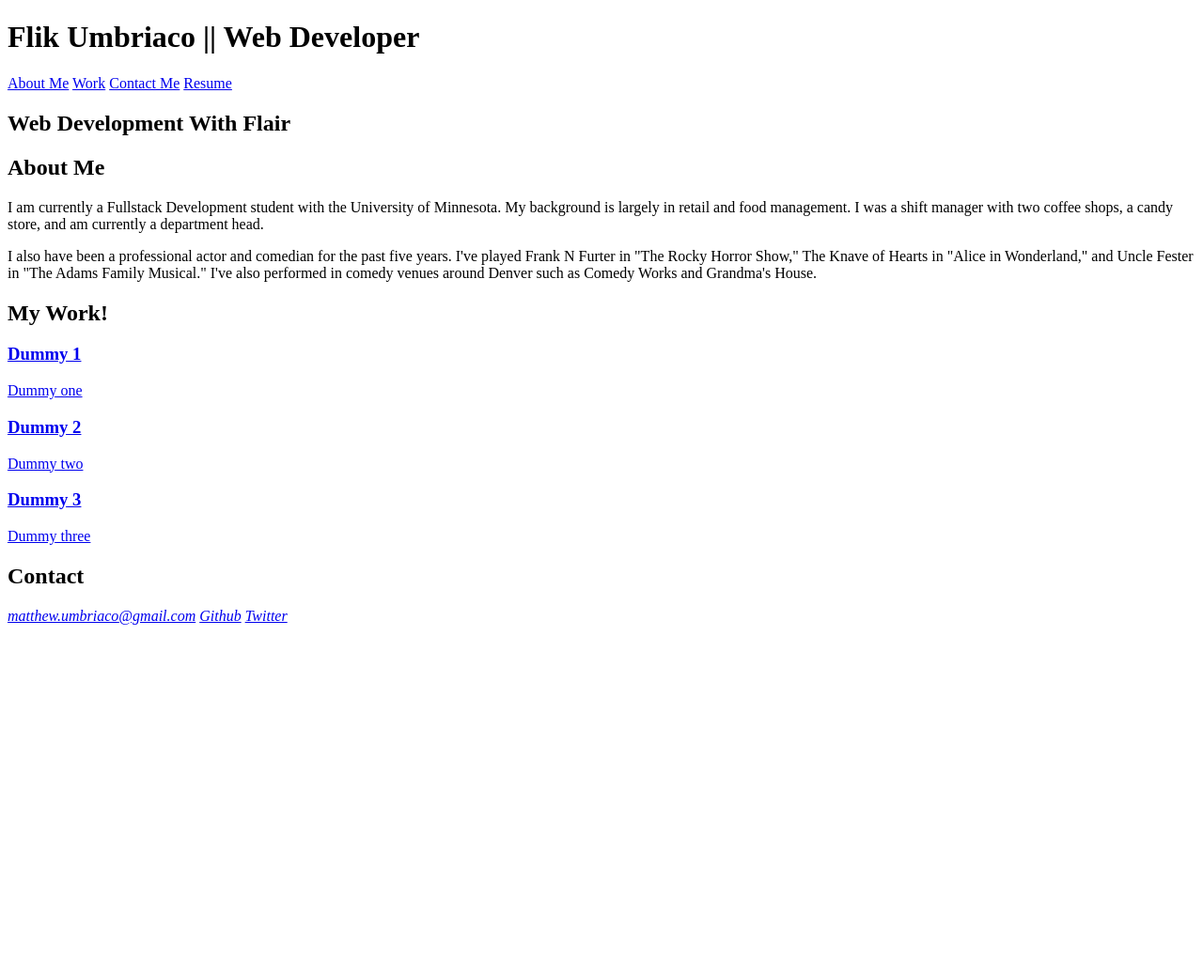
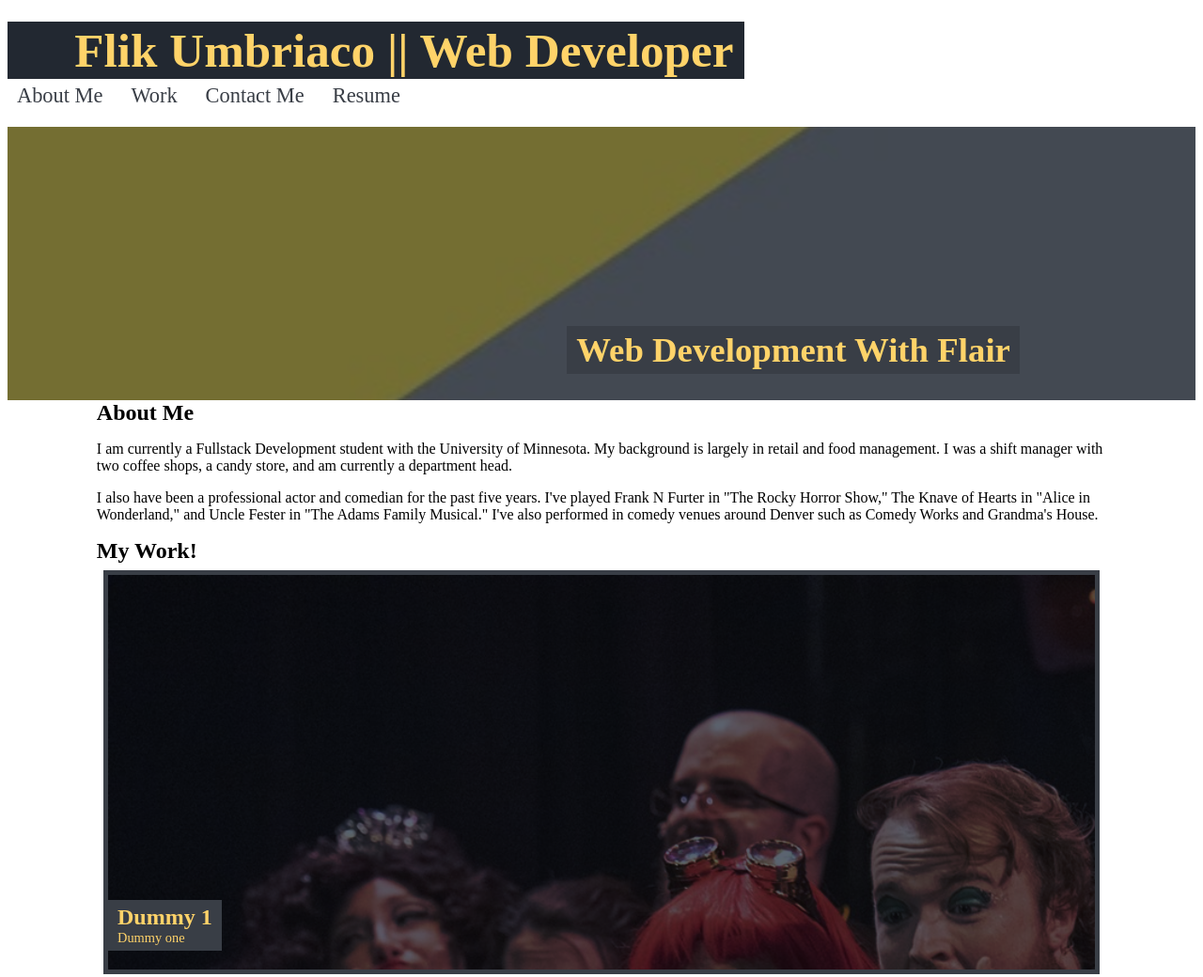
Before and after one commit to FlikUmbriaco/Portfolio, a plain HTML site: page index.html in a window 1280 px wide. Shown: the top 1040 px of the page at 94% size. Before the commit the page ends 800 px from the top, so only its background shows below. Drawn offline with Linux system fonts and the light colour scheme.

Commit message:
added css elements

```diff
--- /dev/null
+++ b/assets/css/style.css
@@ -0,0 +1,290 @@
+{
+    box-sizing: border-box;
+}
+/*color pallet */
+:root {
+    --primary: rgb(34,40,49);
+    --secondary: rgb(57,62,70);
+    --tirtiary: rgb(255,211,105);
+    --dark: rgba(28, 29, 33, 1);
+  --light: rgba(238, 238, 247, 1);
+}
+
+:body {
+    margin:0;
+    padding: 0;
+    font-family:'Times New Roman', 'Times', 'serif';
+    color: var(--primary);
+    background-color: var(--light);
+    line-height: 1.5,
+
+}
+h1,
+h2,
+h3,
+h4,
+h5,
+h6 {
+    margin: 0;
+}
+
+p {
+    margin 0;
+}
+
+header {
+    padding: 15px 6% 15px 0;
+    display: flex;
+    flex-direction: row;
+    justify-content: space-between;
+    flex-wrap: wrap;
+    align-items: center;
+    background-color: var(--secondary)
+    box-shadow: 0 5px 35px rgba(146, 204, 206, 0.4);
+}
+header h1 {
+    color: var(--tirtiary);
+    background-color: var(--primary);
+    padding: 5px 1% 5px 6%;
+    margin: 0;
+    font-size: 4vw;
+    line-height: 1;
+}
+
+nav {
+    display: flex;
+    flex-direction: row;
+    flex-wrap: wrap;
+}
+
+nav a {
+    text-decoration: none;
+    padding: 5px 10px;
+    color: var(--secondary);
+    margin-right: 10px;
+    background-image: linear-gradient(270 deg, var(--secondary) 0%, var(--secondary) 100%);
+    background-repeat: no-repeat;
+    background-size: 100% 0.2em;
+    background-position: bottom;
+    transition: all 0.25s ease-in;
+    font-size: 1.4rem;
+}
+
+nav  a:hover {
+    background-size: 100% 100%;
+    color: var(--primary);
+}
+
+main {
+    margin-top: 15 px;
+    margin-bottom: 40 px;
+}
+
+/* Hero Elements */
+
+.hero-banner {
+    background: var(--secondary);
+    background-image: url("../images/yellow-banner.jpg");
+    background-size: cover;
+    background-position: center;
+    background-blend-mode: soft-light;
+    min-height: 30vh;
+    color: var(--light);
+    padding: 2% 6%;
+    display: flex;
+    align-items: flex-end;
+    text-align: right;
+}
+
+.hero-banner div {
+    flex: 0 0 90%;
+}
+
+.hero-banner h2 {
+    background-color: var(--secondary);
+    color: var(--tirtiary);
+    margin: 0;
+    padding: 5px 10px;
+    font-size: 2.3rem;
+    line-height: 1.5;
+    display: inline;
+}
+
+/*page elements*/
+
+.page-wrapper {
+    max-width: 85%;
+    margin-left: auto;
+    margin-right: auto;
+}
+
+.page-section {
+    margin: 25px 0;
+    padding: 10px 0;
+    display: flex;
+    flex-direction: row;
+    flex-wrap: wrap;
+    align-items: stretch;
+    justify-content: space-between;
+}
+
+.page-section > h2 {
+    flex: 0 0 20%;
+    text-align: right;
+    padding-right: 15px;
+    border-right: 4px solid var(--tirtiary);
+    font-size: 4vw;
+    line-height: 1.1;
+}
+
+.page-section > div {
+    flex: 0 0 75%;
+}
+
+.page-section p {
+    margin-bottom: 15px;
+}
+
+.flex-container {
+    display: flex;
+    flex-wrap: wrap;
+    justify-content: center;
+}
+
+.flex-item {
+    border: 5px solid var(--secondary);
+    background-color: var(--primary);
+    color: var(--tirtiary);
+    min-height: 150px;
+    max-height: 150px;
+    flex-basis: calc(50% - lem);
+    display: flex;
+    align-items: flex-end;
+    padding: 0 0 20px 0;
+    margin: 0.5em;
+    text-decoration: none;
+    background-blend-mode: soft-light;
+    background-size: 150%;
+    transition: all 0.5s;
+    font-size: 0.9rem;
+}
+
+/*portfiolio*/
+
+.flex-item:first-child {
+    min-height: 400px;
+    flex-basis: 100%;
+}
+
+.flex-item:hover {
+    background-color: black;
+}
+
+.flex-item div {
+    background-color: var(--secondary);
+    padding: 5px 10px;
+}
+
+.flex-item h3 {
+    font-size: 1.5rem;
+}
+
+/*contact*/
+
+.contact address {
+    display: flex;
+    flex-wrap: wrap;
+    justify-content: space-around;
+    align-items: center;
+    height: 100%;
+}
+
+.contact address a {
+    color: var(--tirtiary);
+    padding: 5px;
+    text-decoration: none;
+    font-size: 1.5rem;
+    font-style: normal;
+    background-image: linear-gradient(270deg, var(--primary) 0%, var(--primary) 100%);
+    background-repeat: no-repeat;
+    background-size: 100% 0.2em;
+    background-position: bottom;
+    transition: all 0.25s ease-in;
+    margin: 0 0.2rem 0.1rem;
+    display: inline-block;
+}
+
+.contact address a:hover {
+    background-size: 100% 100%;
+    color: var(--tirtiary);
+}
+
+/*portfolio images*/
+
+.dummy-1 {
+    background-image: url(../images/rocky-horror-1.jpg);
+}
+
+.dummy-2 {
+    background-image: url(../images/alice-1.jpg);
+}
+
+.dummy-3 {
+    background-image: url(../images/evil-queen-headshot.jpg);
+}
+
+/*media elements*/
+
+@media screen and (max-width: 980px) {
+    header {
+      padding: 0 0 10px 0;
+      justify-content: center;
+      text-align: center;
+    }
+
+    header h1 {
+      width: 100%;
+      padding: 5px;
+      margin-bottom: 10px;
+      font-size: 10vw;
+    }
+
+    header nav {
+      justify-content: center;
+    }
+
+    .page-section > h2,
+    .page-section > div {
+      flex: 0 0 100%;
+    }
+
+    .page-section > h2 {
+      border-right: none;
+      border-bottom: 4px solid var(--primary);
+      margin-bottom: 20px;
+      padding-bottom: 10px;
+      text-align: left;
+      font-size: 7vw;
+    }
+  }
+
+  @media screen and (max-width: 768px) {
+    .flex-item,
+    .flex-item:first-child {
+      flex-basis: 100%;
+    }
+
+    .flex-item:first-child {
+      min-height: 150px;
+    }
+
+    .hero-banner {
+      justify-content: center;
+      text-align: center;
+    }
+
+    .contact address {
+      flex-direction: column;
+      align-items: flex-start;
+    }
+  }
--- a/index.html
+++ b/index.html
@@ -5,6 +5,7 @@
     <meta charset="UTF-8">
     <meta name="viewprot" content="width=device-width, initial-scale=1.0">
     <meta http-equiv="X-UA-Compatible"content="ie=edge">
+    <link rel="stylesheet" href="./assets/css/style.css"/>
     <title> Flik Umbriaco</title>
 </head>
 
@@ -22,7 +23,7 @@
     </header>
 
     <!-- Hero -->
-    <section class="hero">
+    <section class="hero-banner">
         <div>
             <h2> Web Development With Flair</h2>
         </div>
```
Also changed, not shown: assets/images/alice-1.jpg (added), assets/images/evil-queen-headshot.jpg (added), assets/images/rocky-horror-1.jpg (added), assets/images/yellow-banner.jpg (added), assets/style.css (deleted).
